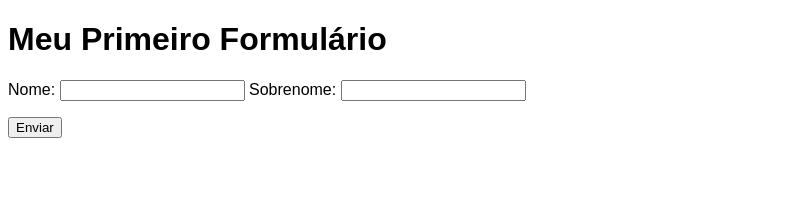
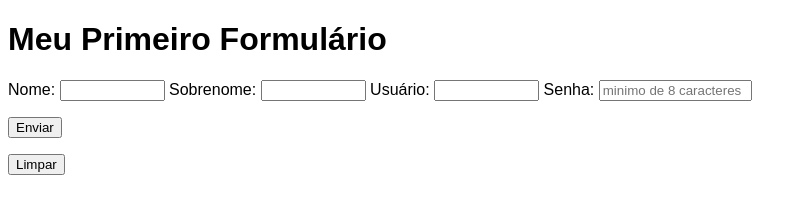
Before and after one commit to kalebemax/html-css, a plain HTML site: page exercicios/ex013/forms.html in a window 1280 px wide. Shown: the whole page, without its empty margins (0-807 px from the left). Drawn offline with Linux system fonts and the light colour scheme.

Commit message:
forms.html updated

```diff
--- a/exercicios/ex013/forms.html
+++ b/exercicios/ex013/forms.html
@@ -14,11 +14,18 @@
     <h1>Meu Primeiro Formulário</h1>
 
     <form method="post" action="cadastro.php">
-        <label for="inome">Nome: <input type="text" name="nome" id="inome"></label>
+        <label for="inome">Nome: <input type="text" name="nome" id="inome" required maxlength="15" size="10"></label>
 
-        <label for="isobrenome">Sobrenome: <input type="text" name="sobrenome" id="isobrenome"></label>
+        <label for="isobrenome">Sobrenome: <input type="text" name="sobrenome" id="isobrenome" required maxlength="15" size="10"></label>
+
+        <label for="iusu">Usuário: <input type="text" name="usuário" id="iusu" required maxlength="15" size="10" autocomplete="username"></label>
+
+        <label for="isen">Senha: <input type="password" name="senha" id="isen" required maxlength="15" minlength="8" size="16" placeholder="minimo de 8 caracteres" autocomplete="new-password"></label>
 
         <p><input type="submit" value="Enviar"></p>
-    </form>
+
+        <p><input type="reset" value="Limpar"></p>
+
+       </form>
 </body>
 </html>
```
